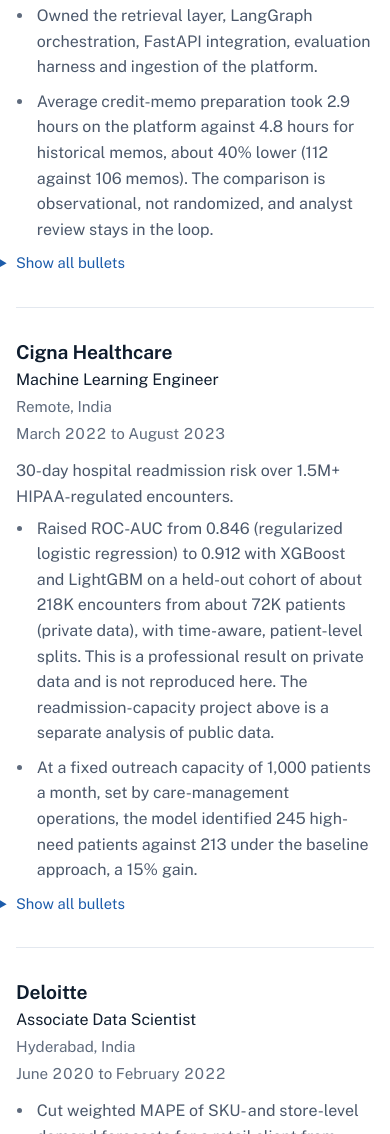
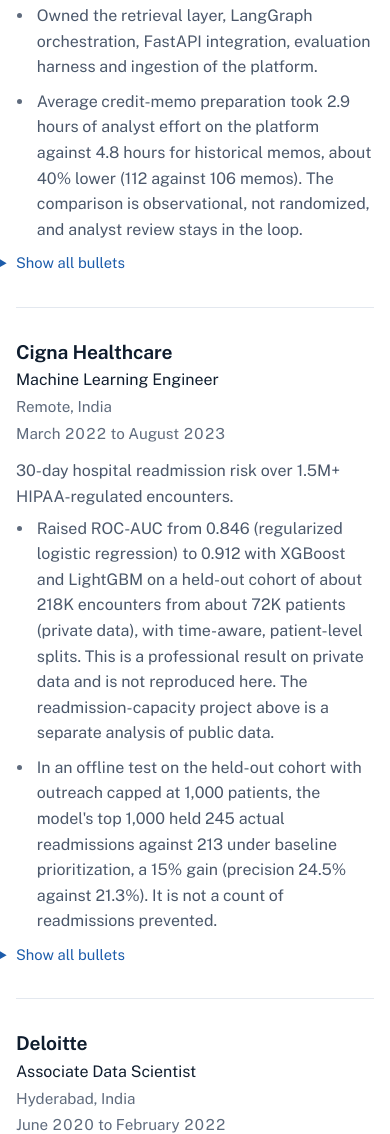
Before and after one commit to bharathkumardev1/bharathkumardev1.github.io, a website with bundled scripts: page index.html in a window 390 px wide. Shown: the part 6605-7739 px from the top of the page. Built offline with nearby package versions, Linux system fonts and the light colour scheme.

Commit message:
Match Goldman and Cigna wording to the résumé; refresh the phone-free PDF

```diff
--- a/index.html
+++ b/index.html
@@ -273,12 +273,12 @@
 <p class="ctx">RAG platform over 3M+ internal financial documents (10M+ chunks), used weekly by about 73 credit and risk analysts. One of 3 ML engineers on a 7-person team.</p>
 <ul>
 <li>Owned the retrieval layer, LangGraph orchestration, FastAPI integration, evaluation harness and ingestion of the platform.</li>
-<li>Average credit-memo preparation took 2.9 hours on the platform against 4.8 hours for historical memos, about 40% lower (112 against 106 memos). The comparison is observational, not randomized, and analyst review stays in the loop.</li>
+<li>Average credit-memo preparation took 2.9 hours of analyst effort on the platform against 4.8 hours for historical memos, about 40% lower (112 against 106 memos). The comparison is observational, not randomized, and analyst review stays in the loop.</li>
 </ul>
 <details class="more"><summary>Show all bullets</summary>
 <ul>
 <li>Scored every retrieval change on one 520-query benchmark kept apart from generation, with tuning on a separate dev set. Recall@10 rose from 84.6% to 91.7% over the dense FAISS baseline in four stages (metadata filtering +1.5 points, chunking and indexing +1.9, hybrid retrieval +2.2, a BGE cross-encoder over the top 30 +1.5), MRR from 0.73 to 0.84, and p95 retrieval latency fell from 1.42 s to 860 ms. RAGAS groundedness stayed above 90%. The stages are sequential differences, not isolated effects: no leave-one-out ablation was run.</li>
-<li>Built the LangGraph agents that completed 492 of 784 eligible workflow steps (62.8%) across the 112 platform-assisted memos, from retrieval through citation assembly and draft sections. Final credit judgments stay with analysts.</li>
+<li>Built the LangGraph agents that completed 492 of 784 targeted workflow steps (62.8%) across the 112 platform-assisted memos, from retrieval through citation assembly and draft sections. Each completed step was validated and usable without rework; this is the share of steps automated, not time saved. Final credit judgments stay with analysts.</li>
 <li>Wrote the design for the evaluation framework and incremental indexing (versioned benchmarks, regression thresholds, index-consistency checks), presented it in design reviews and helped two engineers adopt it. It became the shared way to compare retrieval, reranking and orchestration changes.</li>
 <li>Replaced full index rebuilds with incremental PySpark and S3 ingestion that detects document changes, deduplicates and validates the index.</li>
 <li>Tested quantization and LoRA/QLoRA on Hugging Face models for quality, latency, GPU memory and cost, and recommended keeping the existing model because the gains did not justify the move.</li>
@@ -293,7 +293,7 @@
 <p class="ctx">30-day hospital readmission risk over 1.5M+ HIPAA-regulated encounters.</p>
 <ul>
 <li>Raised ROC-AUC from 0.846 (regularized logistic regression) to 0.912 with XGBoost and LightGBM on a held-out cohort of about 218K encounters from about 72K patients (private data), with time-aware, patient-level splits. This is a professional result on private data and is not reproduced here. The readmission-capacity project above is a separate analysis of public data.</li>
-<li>At a fixed outreach capacity of 1,000 patients a month, set by care-management operations, the model identified 245 high-need patients against 213 under the baseline approach, a 15% gain.</li>
+<li>In an offline test on the held-out cohort with outreach capped at 1,000 patients, the model's top 1,000 held 245 actual readmissions against 213 under baseline prioritization, a 15% gain (precision 24.5% against 21.3%). It is not a count of readmissions prevented.</li>
 </ul>
 <details class="more"><summary>Show all bullets</summary>
 <ul>
```
Also changed, not shown: 2 other files.
